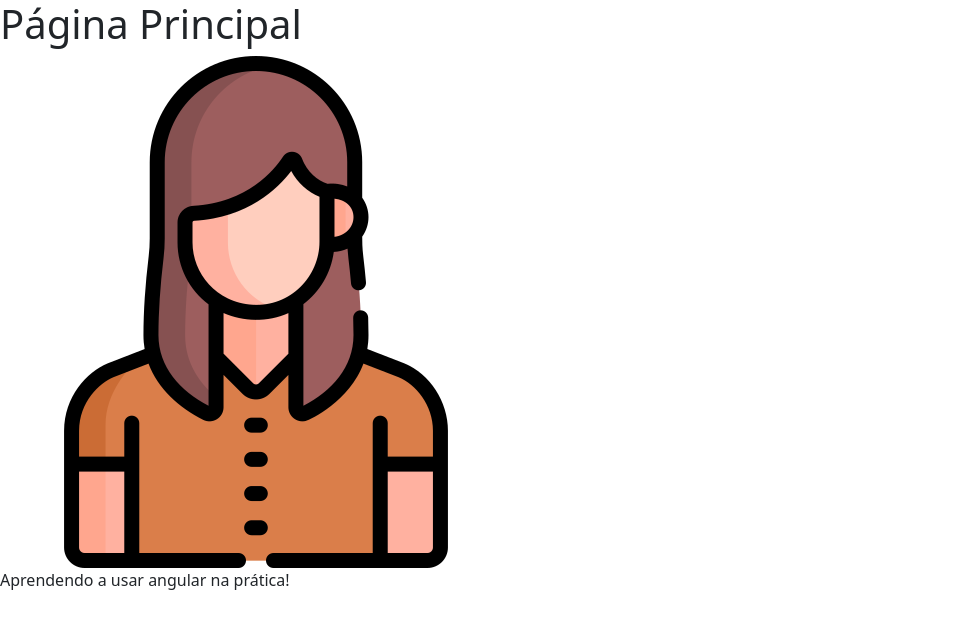
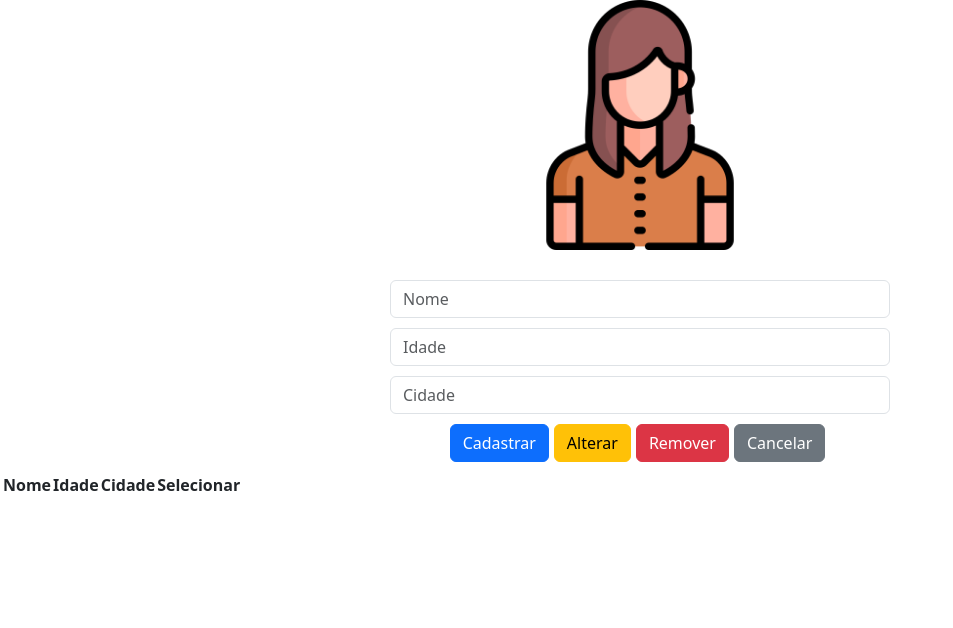
Before and after one commit to casemirabi/SpringComAngularFront, an Angular app: page /principal in a window 1280 px wide. Shown: the top 628 px of the page, without its empty margins (0-953 px from the left). Built offline with nearby package versions, Linux system fonts and the light colour scheme.

Commit message:
CSS aplicado nos input

```diff
--- a/src/app/principal/principal.css
+++ b/src/app/principal/principal.css
@@ -0,0 +1,19 @@
+img {
+    width: 250px;
+    margin-bottom: 30px;
+}
+
+form {
+    width: 500px;
+    margin: auto;
+    text-align: center;
+}
+
+input {
+    margin-bottom: 10px;
+
+}
+
+input[type="button"]{
+    margin-right: 5px;
+}
--- a/src/app/principal/principal.html
+++ b/src/app/principal/principal.html
@@ -1,3 +1,24 @@
-<h1>Página Principal</h1>
-<img src="cliente.png">
-<p>Aprendendo a usar angular na prática!</p>
+<form action="">
+    <img src="cliente.png">
+
+    <input type="text" placeholder="Nome" class="form-control">
+    <input type="number" placeholder="Idade" class="form-control">
+    <input type="text" placeholder="Cidade" class="form-control">
+
+    <input type="button" value="Cadastrar" class="btn btn-primary">
+    <input type="button" value="Alterar" class="btn btn-warning">
+    <input type="button" value="Remover" class="btn btn-danger">
+    <input type="button" value="Cancelar" class="btn btn-secondary">
+</form>
+
+<table>
+    <thead>
+        <tr>
+            <th></th>
+            <th>Nome</th>
+            <th>Idade</th>
+            <th>Cidade</th>
+            <th>Selecionar</th>
+        </tr>
+    </thead>
+</table>
```
